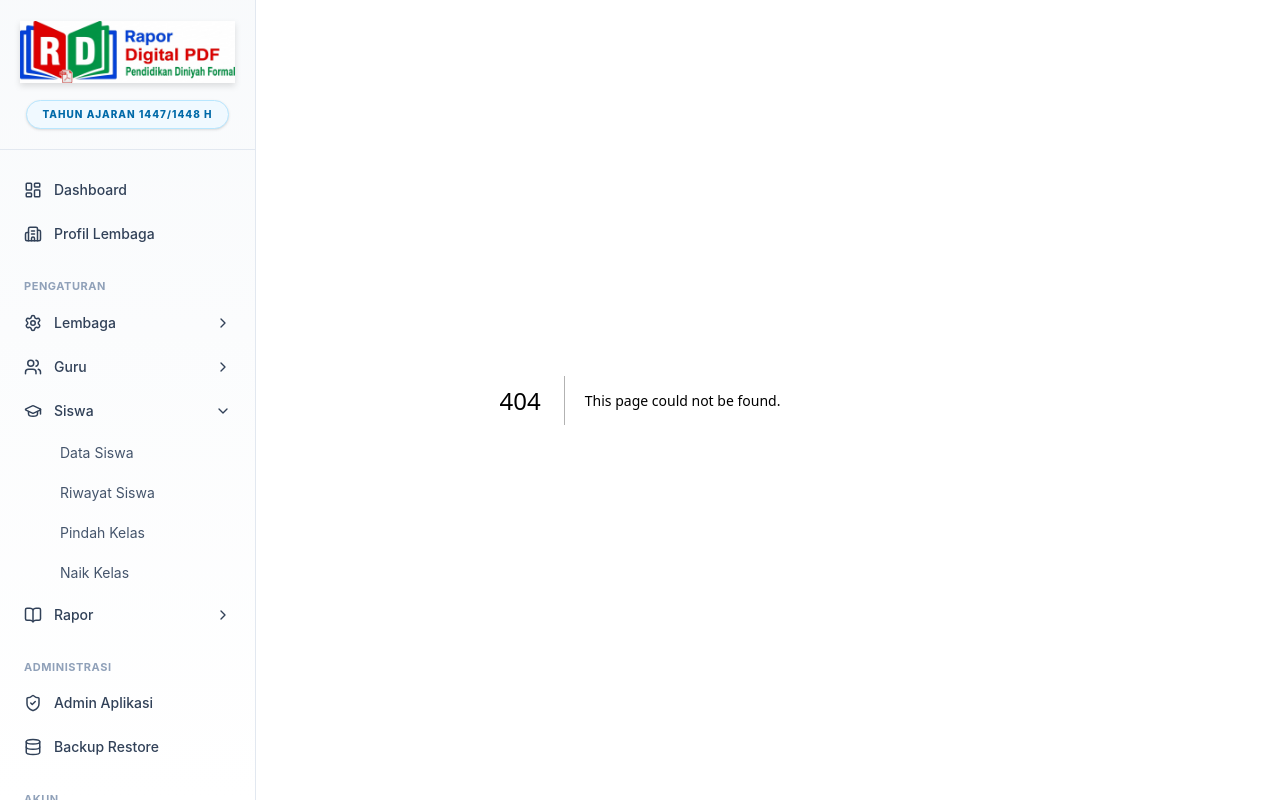
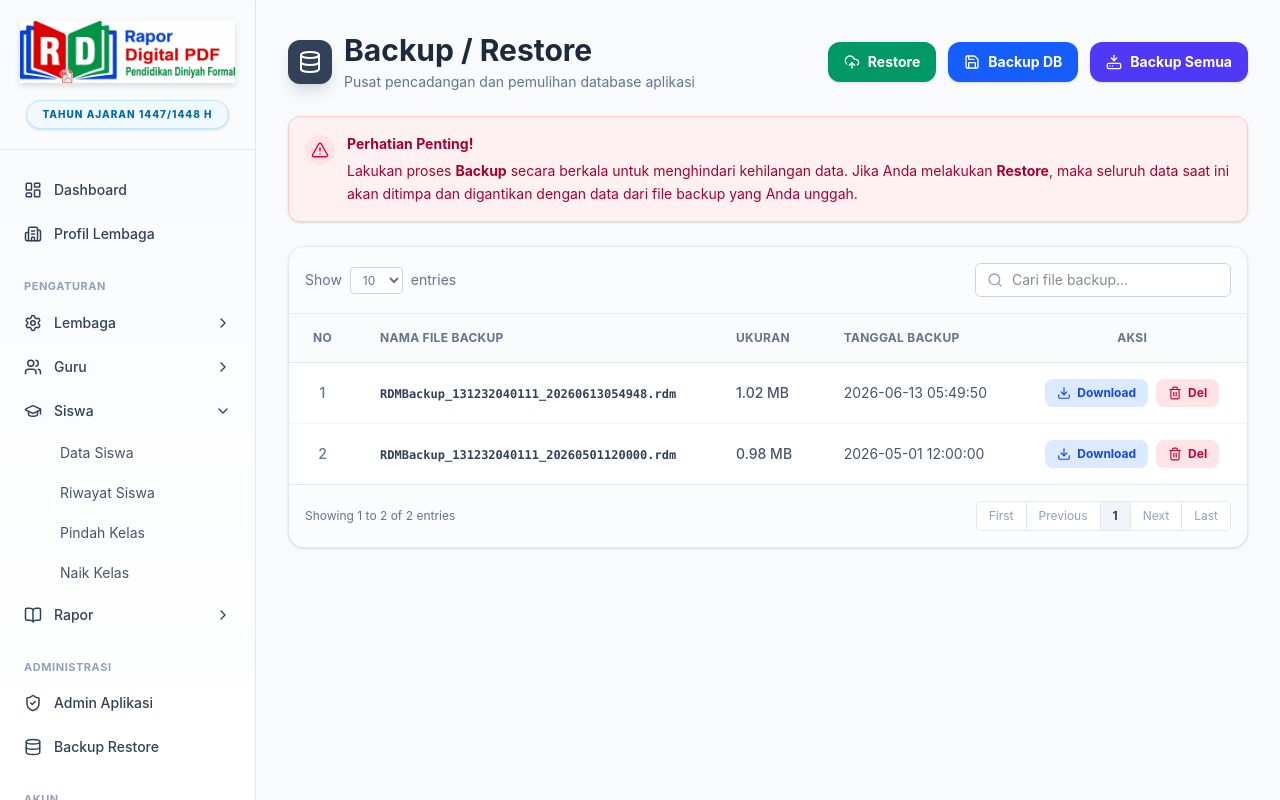
Before and after one commit to Kangsanboy/RD-PDF, a Next.js app: page /backup in a window 1280 px wide. Before the commit this address had no page. Built offline with nearby package versions, Linux system fonts and the light colour scheme.

Commit message:
Add files via upload

```diff
--- /dev/null
+++ b/app/backup/page.tsx
@@ -0,0 +1,160 @@
+"use client";
+
+import { useState } from "react";
+import { Database, Search, UploadCloud, Save, HardDriveDownload, Download, Trash2, AlertTriangle } from "lucide-react";
+
+export default function BackupRestorePage() {
+  // Data dummy history backup (Sesuai referensi gambar)
+  const [dummyBackup] = useState([
+    { id: 1, nama: "RDMBackup_131232040111_20260613054948.rdm", ukuran: "1.02 MB", tanggal: "2026-06-13 05:49:50" },
+    { id: 2, nama: "RDMBackup_131232040111_20260501120000.rdm", ukuran: "0.98 MB", tanggal: "2026-05-01 12:00:00" },
+  ]);
+
+  // Fungsi simulasi aksi tombol
+  const handleRestore = () => {
+    alert("Membuka jendela pemilihan file (.rdm) dari komputer Anda untuk proses Restore data...");
+  };
+
+  const handleBackupDB = () => {
+    alert("Memproses pembuatan file Backup Database... Mohon tunggu sebentar.");
+  };
+
+  const handleBackupSemua = () => {
+    alert("Memproses pembuatan file Backup Keseluruhan (Database + File/Foto)... Proses ini mungkin memakan waktu lebih lama.");
+  };
+
+  return (
+    <main className="flex-1 ml-64 p-8 bg-slate-50 dark:bg-slate-900 min-h-screen transition-colors duration-300">
+
+      {/* Header Halaman */}
+      <header className="flex flex-col xl:flex-row justify-between items-start xl:items-center mb-6 gap-6">
+        <div className="flex items-center gap-3">
+          <div className="p-2.5 bg-slate-700 dark:bg-slate-600 rounded-xl text-white shadow-lg shadow-slate-500/20">
+            <Database size={24} />
+          </div>
+          <div>
+            <h2 className="text-3xl font-bold text-slate-800 dark:text-white">Backup / Restore</h2>
+            <p className="text-sm text-slate-500 dark:text-slate-400 mt-1">Pusat pencadangan dan pemulihan database aplikasi</p>
+          </div>
+        </div>
+
+        {/* Tombol Aksi Backup & Restore */}
+        <div className="flex flex-wrap gap-3">
+          <button
+            onClick={handleRestore}
+            className="flex items-center gap-2 bg-emerald-600 hover:bg-emerald-700 text-white px-4 py-2.5 rounded-xl shadow-sm transition-all text-sm font-bold active:scale-95"
+          >
+            <UploadCloud size={16} /> Restore
+          </button>
+          <button
+            onClick={handleBackupDB}
+            className="flex items-center gap-2 bg-blue-600 hover:bg-blue-700 text-white px-4 py-2.5 rounded-xl shadow-sm transition-all text-sm font-bold active:scale-95"
+          >
+            <Save size={16} /> Backup DB
+          </button>
+          <button
+            onClick={handleBackupSemua}
+            className="flex items-center gap-2 bg-indigo-600 hover:bg-indigo-700 text-white px-4 py-2.5 rounded-xl shadow-sm transition-all text-sm font-bold active:scale-95"
+          >
+            <HardDriveDownload size={16} /> Backup Semua
+          </button>
+        </div>
+      </header>
+
+      {/* Banner Peringatan Keamanan */}
+      <div className="bg-rose-50 dark:bg-rose-900/20 border border-rose-200 dark:border-rose-800/50 rounded-xl p-4 mb-6 flex items-start gap-3 shadow-sm">
+        <div className="bg-rose-100 dark:bg-rose-800/50 p-1.5 rounded-full mt-0.5">
+          <AlertTriangle size={18} className="text-rose-600 dark:text-rose-400" />
+        </div>
+        <div className="text-sm text-rose-800 dark:text-rose-300/90 leading-relaxed">
+          <p className="font-bold mb-1">Perhatian Penting!</p>
+          <p>Lakukan proses <strong>Backup</strong> secara berkala untuk menghindari kehilangan data. Jika Anda melakukan <strong>Restore</strong>, maka seluruh data saat ini akan ditimpa dan digantikan dengan data dari file backup yang Anda unggah.</p>
+        </div>
+      </div>
+
+      {/* Area Konten Utama (Tabel) */}
+      <div className="bg-white dark:bg-slate-800 rounded-2xl border border-slate-200 dark:border-slate-700 shadow-sm overflow-hidden">
+
+        {/* Toolbar Export & Search */}
+        <div className="p-4 border-b border-slate-200 dark:border-slate-700 flex flex-col md:flex-row justify-between items-center gap-4 bg-slate-50/50 dark:bg-slate-800/50">
+
+          <div className="flex items-center gap-2 text-sm text-slate-500 dark:text-slate-400">
+            <span>Show</span>
+            <select className="border border-slate-300 dark:border-slate-600 rounded bg-white dark:bg-slate-900 px-2 py-1 text-xs outline-none focus:ring-1 focus:ring-slate-500">
+                <option>10</option>
+                <option>25</option>
+                <option>50</option>
+            </select>
+            <span>entries</span>
+          </div>
+
+          {/* Search */}
+          <div className="relative w-full md:w-64">
+            <Search className="absolute left-3 top-1/2 -translate-y-1/2 text-slate-400" size={16} />
+            <input
+              type="text"
+              placeholder="Cari file backup..."
+              className="w-full pl-9 pr-3 py-1.5 text-sm bg-white dark:bg-slate-900 border border-slate-300 dark:border-slate-600 rounded-md focus:outline-none focus:ring-1 focus:ring-slate-500 dark:text-slate-200 transition-all"
+            />
+          </div>
+        </div>
+
+        {/* Tabel Data Backup */}
+        <div className="overflow-x-auto">
+          <table className="w-full text-sm text-left whitespace-nowrap">
+            <thead>
+              <tr className="text-xs text-slate-500 dark:text-slate-400 uppercase bg-slate-100/50 dark:bg-slate-900/50 border-b border-slate-200 dark:border-slate-700 font-bold tracking-wide">
+                <th className="px-6 py-4 w-10 text-center">No</th>
+                <th className="px-6 py-4">Nama File Backup</th>
+                <th className="px-6 py-4">Ukuran</th>
+                <th className="px-6 py-4">Tanggal Backup</th>
+                <th className="px-6 py-4 text-center">Aksi</th>
+              </tr>
+            </thead>
+            <tbody className="divide-y divide-slate-100 dark:divide-slate-700/50">
+              {dummyBackup.map((item, index) => (
+                <tr key={item.id} className="hover:bg-slate-50 dark:hover:bg-slate-800/50 transition-colors">
+                  <td className="px-6 py-4 text-center text-slate-500 dark:text-slate-400 font-medium">{index + 1}</td>
+                  <td className="px-6 py-4">
+                    <span className="font-mono font-bold text-slate-700 dark:text-slate-200 text-xs">
+                        {item.nama}
+                    </span>
+                  </td>
+                  <td className="px-6 py-4 text-slate-600 dark:text-slate-400 font-medium">
+                    {item.ukuran}
+                  </td>
+                  <td className="px-6 py-4 text-slate-600 dark:text-slate-400">
+                    {item.tanggal}
+                  </td>
+                  <td className="px-6 py-4">
+                    <div className="flex justify-center gap-2">
+                        <button className="flex items-center gap-1.5 bg-blue-100 hover:bg-blue-200 text-blue-700 dark:bg-blue-900/30 dark:hover:bg-blue-900/50 dark:text-blue-400 px-3 py-1.5 rounded-lg text-xs font-bold transition-colors">
+                            <Download size={14} /> Download
+                        </button>
+                        <button className="flex items-center gap-1.5 bg-rose-100 hover:bg-rose-200 text-rose-700 dark:bg-rose-900/30 dark:hover:bg-rose-900/50 dark:text-rose-400 px-3 py-1.5 rounded-lg text-xs font-bold transition-colors">
+                            <Trash2 size={14} /> Del
+                        </button>
+                    </div>
+                  </td>
+                </tr>
+              ))}
+            </tbody>
+          </table>
+        </div>
+
+        {/* Footer Pagination */}
+        <div className="p-4 border-t border-slate-200 dark:border-slate-700 bg-slate-50/50 dark:bg-slate-800/50 flex justify-between items-center text-xs">
+          <p className="text-slate-500 dark:text-slate-400">Showing 1 to {dummyBackup.length} of {dummyBackup.length} entries</p>
+          <div className="flex bg-white dark:bg-slate-900 border border-slate-200 dark:border-slate-700 rounded-md overflow-hidden">
+            <button className="px-3 py-1.5 border-r border-slate-200 dark:border-slate-700 text-slate-400 cursor-not-allowed">First</button>
+            <button className="px-3 py-1.5 border-r border-slate-200 dark:border-slate-700 text-slate-400 cursor-not-allowed">Previous</button>
+            <button className="px-3 py-1.5 bg-slate-100 dark:bg-slate-700 text-slate-700 dark:text-slate-300 font-bold border-r border-slate-200 dark:border-slate-700">1</button>
+            <button className="px-3 py-1.5 text-slate-400 border-r border-slate-200 dark:border-slate-700 cursor-not-allowed">Next</button>
+            <button className="px-3 py-1.5 text-slate-400 cursor-not-allowed">Last</button>
+          </div>
+        </div>
+
+      </div>
+    </main>
+  );
+}
```
